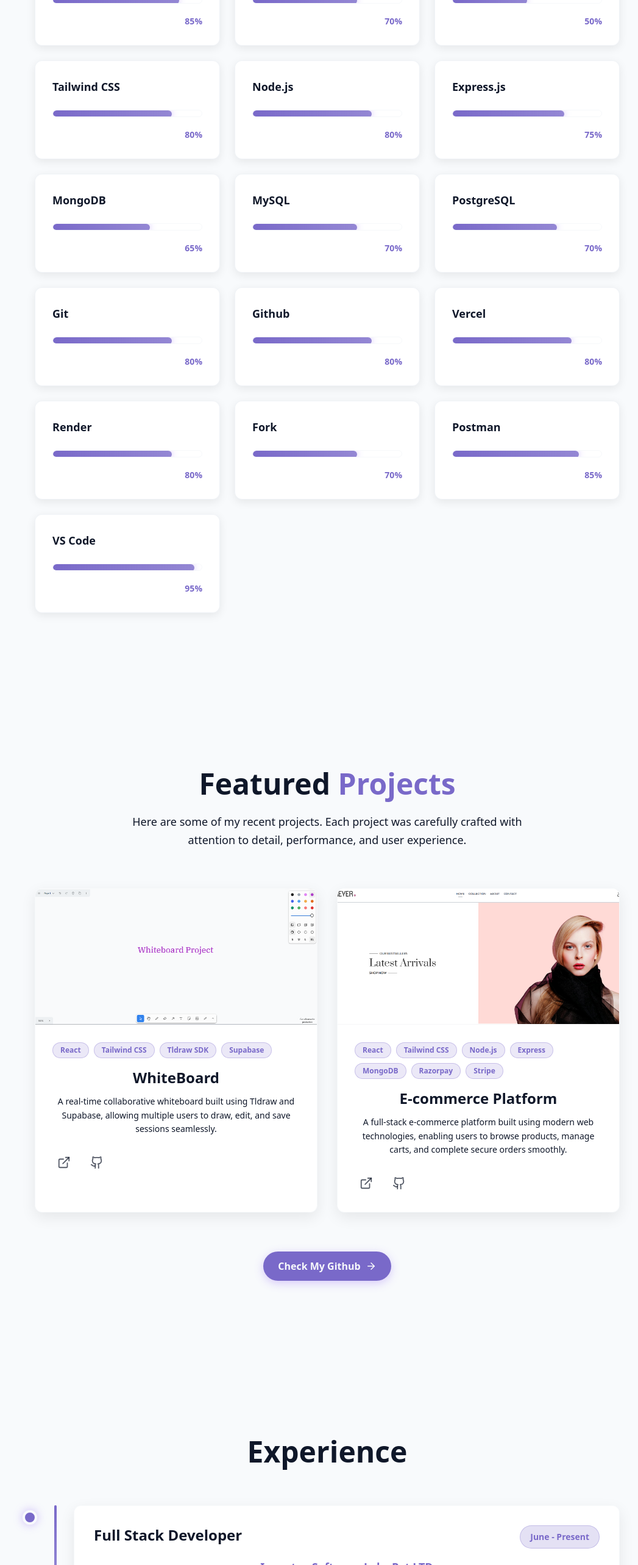
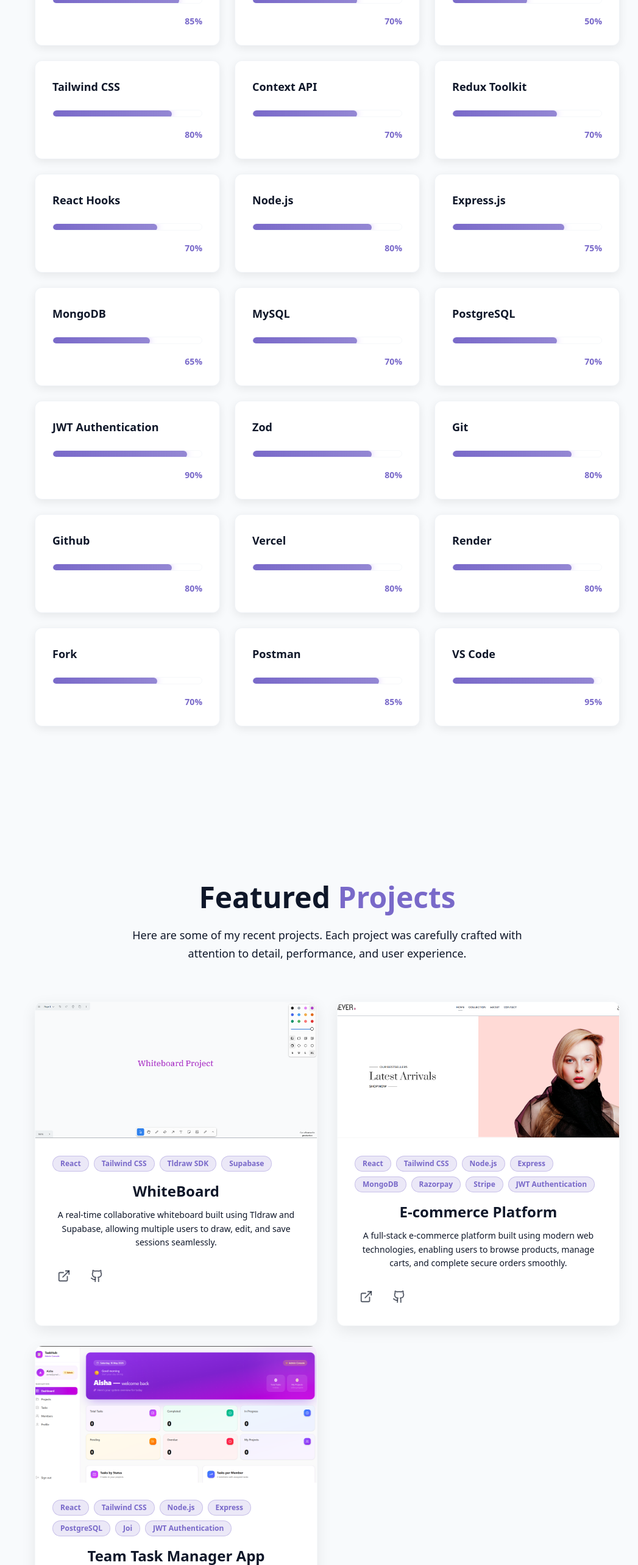
Before and after one commit to Tisha-Coding/Portfolio, a React (Vite) app: page / in a window 1280 px wide. Shown: the part 2320-4886 px from the top of the page at 61% size, without its empty margins (103-1150 px from the left). Built offline with nearby package versions, Linux system fonts and the light colour scheme.

Commit message:
Added new skills and projects

```diff
--- a/src/components/ProjectsSection.tsx
+++ b/src/components/ProjectsSection.tsx
@@ -8,7 +8,7 @@ const projects = [
       "A real-time collaborative whiteboard built using Tldraw and Supabase, allowing multiple users to draw, edit, and save sessions seamlessly.",
     image: "/projects/project1.png",
     tags: ["React", "Tailwind CSS", "Tldraw SDK", "Supabase"],
-    demoUrl: "https://whiteboard-scratch.vercel.app/",
+    demoUrl: "https://substance-reclaim-decathlon.ngrok-free.dev/",
     githubUrl: "https://github.com/Tisha-Coding/whiteboard-project",
   },
   {
@@ -17,9 +17,19 @@ const projects = [
     description:
       "A full-stack e-commerce platform built using modern web technologies, enabling users to browse products, manage carts, and complete secure orders smoothly.",
     image: "/projects/project2.png",
-    tags: ["React", "Tailwind CSS", "Node.js", "Express", "MongoDB", "Razorpay", "Stripe"],
+    tags: ["React", "Tailwind CSS", "Node.js", "Express", "MongoDB", "Razorpay", "Stripe", "JWT Authentication"],
     demoUrl: "https://ecommerce-advanced-pink.vercel.app/",
     githubUrl: "https://github.com/Tisha-Coding/ecommerce-advanced",
+  },
+  {
+    id: 3,
+    title: "Team Task Manager App",
+    description:
+      "A full-stack project management platform built using modern web technologies, enabling team members and admins to manage their projects and tasks efficiently.",
+    image: "/projects/project3.png",
+    tags: ["React", "Tailwind CSS", "Node.js", "Express", "PostgreSQL", "Joi", "JWT Authentication"],
+    demoUrl: "https://team-task-manager-lovat.vercel.app/signup",
+    githubUrl: "https://github.com/Tisha-Coding/Team-Task-Manager",
   },
 ];
 
--- a/src/components/SkillsSection.jsx
+++ b/src/components/SkillsSection.jsx
@@ -10,6 +10,9 @@ const skills = [
   { name: "Redux", level: 70, category: "frontend"},
   { name: "TypeScript", level: 50, category: "frontend" },
   { name: "Tailwind CSS", level: 80, category: "frontend" },
+  {name: "Context API", level: 70, category: "frontend"},
+  {name: "Redux Toolkit", level: 70, category: "frontend"},
+  {name: "React Hooks", level: 70, category: "frontend"},
 
   // Backend
   { name: "Node.js", level: 80, category: "backend" },
@@ -17,6 +20,8 @@ const skills = [
   { name: "MongoDB", level: 65, category: "backend" },
   { name: "MySQL", level: 70, category: "backend" },
   {name: "PostgreSQL", level: 70, category: "backend"},
+  {name: "JWT Authentication", level: 90, category: "backend"},
+  {name: "Zod", level: 80, category: "backend"},
 
   // Tools
   { name: "Git", level: 80, category: "tools" },
```
Also changed, not shown: public/projects/project3.png (added).
